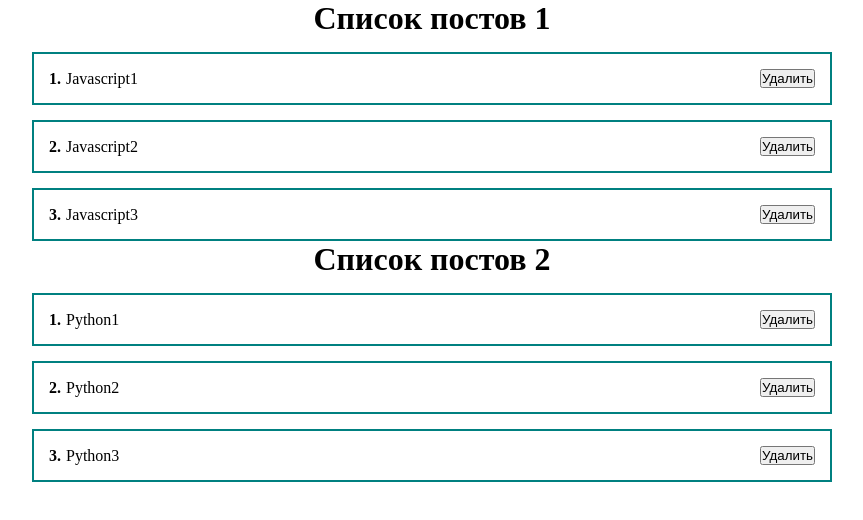
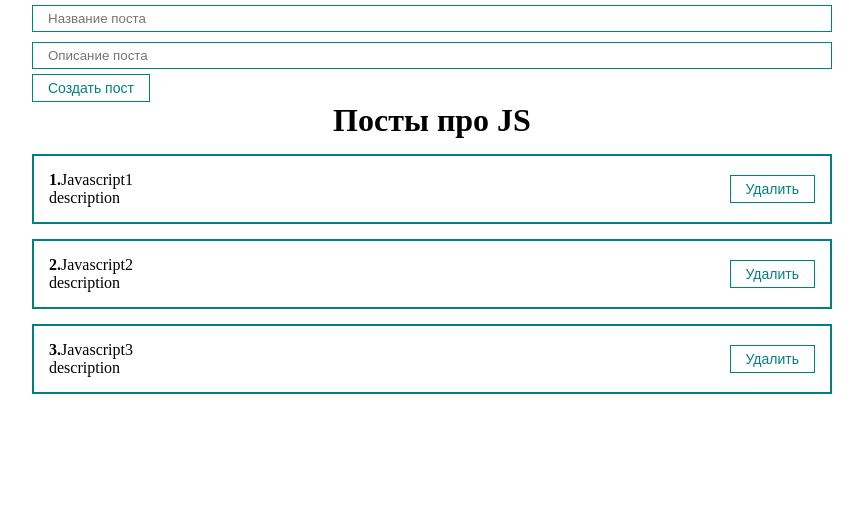
Before and after one commit to Nadyahopeeeee/react-blogs, a React (Create React App) app: page / in a window 1280 px wide. Shown: the top 520 px of the page, without its empty margins (208-1071 px from the left). Built offline with nearby package versions, Linux system fonts and the light colour scheme.

Commit message:
add post form

```diff
--- a/src/App.js
+++ b/src/App.js
@@ -1,6 +1,7 @@
 import React, { useState } from 'react';
 import './styles/App.css';
 import PostList from './components/PostList';
+import PostForm from './components/PostForm';
 
 function App() {
   const [posts, setPosts] = useState([
@@ -9,16 +10,14 @@
     { id: 3, title: 'Javascript3', body: 'description' },
   ]);
 
-  const [posts2, setPosts2] = useState([
-    { id: 1, title: 'Python1', body: 'description' },
-    { id: 2, title: 'Python2', body: 'description' },
-    { id: 3, title: 'Python3', body: 'description' },
-  ]);
+  const createPost = (newPost) => {
+    setPosts([...posts, newPost]);
+  };
 
   return (
     <div className="App">
-      <PostList posts={posts} title="Список постов 1" />
-      <PostList posts={posts2} title="Список постов 2" />
+      <PostForm create={createPost} />
+      <PostList posts={posts} title="Посты про JS" />
     </div>
   );
 }
--- /dev/null
+++ b/src/components/PostForm.jsx
@@ -0,0 +1,32 @@
+import React, { useState } from 'react';
+import MyInput from './UI/input/MyInput';
+import MyButton from './UI/button/MyButton';
+
+export default function PostForm({ create }) {
+  const [post, setPost] = useState({ title: '', body: '' });
+
+  const addNewPost = (e) => {
+    e.preventDefault();
+    const newPost = { ...post, id: Date.now() };
+    create(newPost);
+    setPost({ title: '', body: '' });
+  };
+
+  return (
+    <form>
+      <MyInput
+        value={post.title}
+        onChange={(e) => setPost({ ...post, title: e.target.value })}
+        type="text"
+        placeholder="Название поста"
+      />
+      <MyInput
+        value={post.body}
+        onChange={(e) => setPost({ ...post, body: e.target.value })}
+        type="text"
+        placeholder="Описание поста"
+      />
+      <MyButton onClick={addNewPost}>Создать пост</MyButton>
+    </form>
+  );
+}
--- a/src/components/PostItem.jsx
+++ b/src/components/PostItem.jsx
@@ -1,15 +1,19 @@
 import React from 'react';
+import MyButton from './UI/button/MyButton';
 
-function PostItem({ post }) {
-  console.log(post);
+function PostItem({ post, number }) {
   return (
     <div className="post">
-      <div className="post__content" style={{ display: 'flex' }}>
-        <strong>{post.id}.</strong>
-        <div style={{ marginLeft: '5px' }}>{post.title}</div>
+      <div className="post__content">
+        <div>
+          {' '}
+          <strong>{number}.</strong>
+          {post.title}
+        </div>
+        <div>{post.body}</div>
       </div>
       <div className="post__btns">
-        <button>Удалить</button>
+        <MyButton>Удалить</MyButton>
       </div>
     </div>
   );
--- a/src/components/PostList.jsx
+++ b/src/components/PostList.jsx
@@ -5,8 +5,8 @@
   return (
     <>
       <h1 style={{ textAlign: 'center' }}>{title}</h1>
-      {posts.map((post) => (
-        <PostItem post={post} key={post.id} />
+      {posts.map((post, i) => (
+        <PostItem number={i + 1} post={post} key={post.id} />
       ))}
     </>
   );
--- /dev/null
+++ b/src/components/UI/button/MyButton.jsx
@@ -0,0 +1,12 @@
+import React from 'react';
+import classes from './MyButton.module.css';
+
+function MyButton({ children, ...props }) {
+  return (
+    <button {...props} className={classes.myBtn}>
+      {children}
+    </button>
+  );
+}
+
+export default MyButton;
--- /dev/null
+++ b/src/components/UI/button/MyButton.module.css
@@ -0,0 +1,8 @@
+.myBtn {
+  padding: 5px 15px;
+  color: teal;
+  font-size: 14px;
+  background: transparent;
+  border: 1px solid teal;
+  cursor: pointer;
+}
--- /dev/null
+++ b/src/components/UI/input/MyInput.jsx
@@ -0,0 +1,8 @@
+import React from 'react';
+import classes from './MyInput.module.css';
+
+const MyInput = React.forwardRef((props, ref) => {
+  return <input ref={ref} className={classes.myInput} {...props} />;
+});
+
+export default MyInput;
--- /dev/null
+++ b/src/components/UI/input/MyInput.module.css
@@ -0,0 +1,6 @@
+.myInput {
+  width: 100%;
+  padding: 5px 15px;
+  margin: 5px 0;
+  border: 1px solid teal;
+}
--- a/src/styles/App.css
+++ b/src/styles/App.css
@@ -21,3 +21,8 @@
   justify-content: space-between;
   align-items: center;
 }
+
+.post__content {
+  display: flex;
+  flex-direction: column;
+}
```
